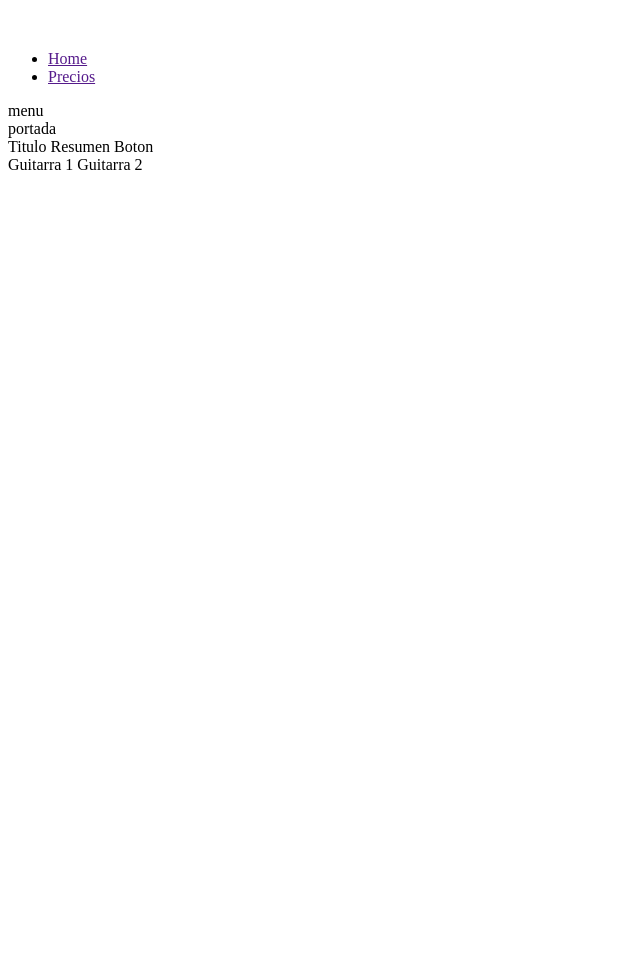
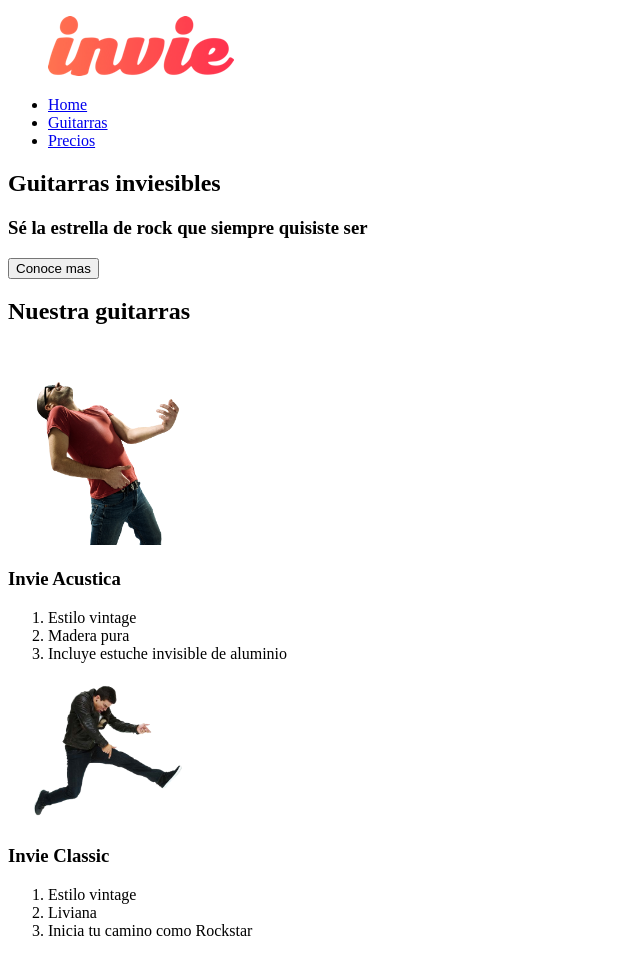
Before and after one commit to caranva203/invie2, a plain HTML site: page index.html in a window 1280 px wide. Shown: the whole page, without its empty margins (0-640 px from the left). Before the commit the page ends 800 px from the top, so only its background shows below. Drawn offline with Linux system fonts and the light colour scheme.

Commit message:
generando estructura e imagenes al sitio

```diff
--- a/index.html
+++ b/index.html
@@ -2,33 +2,52 @@
 <html>
 <head>
 	<title>Invie - tus mejores guitarras!!</title>
+	<meta charset="utf-8"/>
 </head>
 <body>
-	<header><!-- header -->
+	<header id="header"><!-- header -->
 		<figure><!-- logotipo -->
-			<img src="">
+			<img src="images/invie.png" width="186" height="60" alt="Invie Logotipo"/>
 		</figure>
 		<nav><!-- menu -->
 			<ul>
 				<li>
-					<a href="">Home</a>
+					<a href="index.html">Home</a>
 				</li>
 				<li>
-					<a href="">Precios</a>
+					<a href="#guitarras">Guitarras</a>
+				</li>
+				<li>
+					<a href="precios.html">Precios</a>
 				</li>
 			</ul>
 		</nav>
-		menu
 	</header>
-	<section>
-		portada
+	<section id="portada"><!-- portada -->
+		<h1>Guitarras inviesibles</h1><!-- titulo -->
+		<h3>Sé la estrella de rock que siempre quisiste ser</h3><!-- titulo -->
+		<button>Conoce mas</button><!-- boton -->
 	</section>
-		Titulo
-		Resumen
-		Boton
-	<section>
-		Guitarra 1
-		Guitarra 2
+	<section id="guitarras">
+		<h2>Nuestra guitarras</h2><!-- Titulo -->
+		<article>
+			<img src="images/invie-acustica.png" alt="Guitarra Invie Acustica" width="200">
+			<h3>Invie Acustica</h3>
+			<ol>
+				<li>Estilo vintage</li>
+				<li>Madera pura</li>
+				<li>Incluye estuche invisible de aluminio</li>
+			</ol>
+		</article>
+		<article>
+			<img src="images/invie-classic.png" alt="Guitarra Invie Classic" width="200">
+			<h3>Invie Classic</h3>
+			<ol>
+				<li>Estilo vintage</li>
+				<li>Liviana</li>
+				<li>Inicia tu camino como Rockstar</li>
+			</ol>
+		</article>
 	</section>
 </body>
 </html>
```
Also changed, not shown: images/background.png (added), images/invie-acustica.png (added), images/invie-classic.png (added), images/invie.png (added), images/invie2x.png (added).
